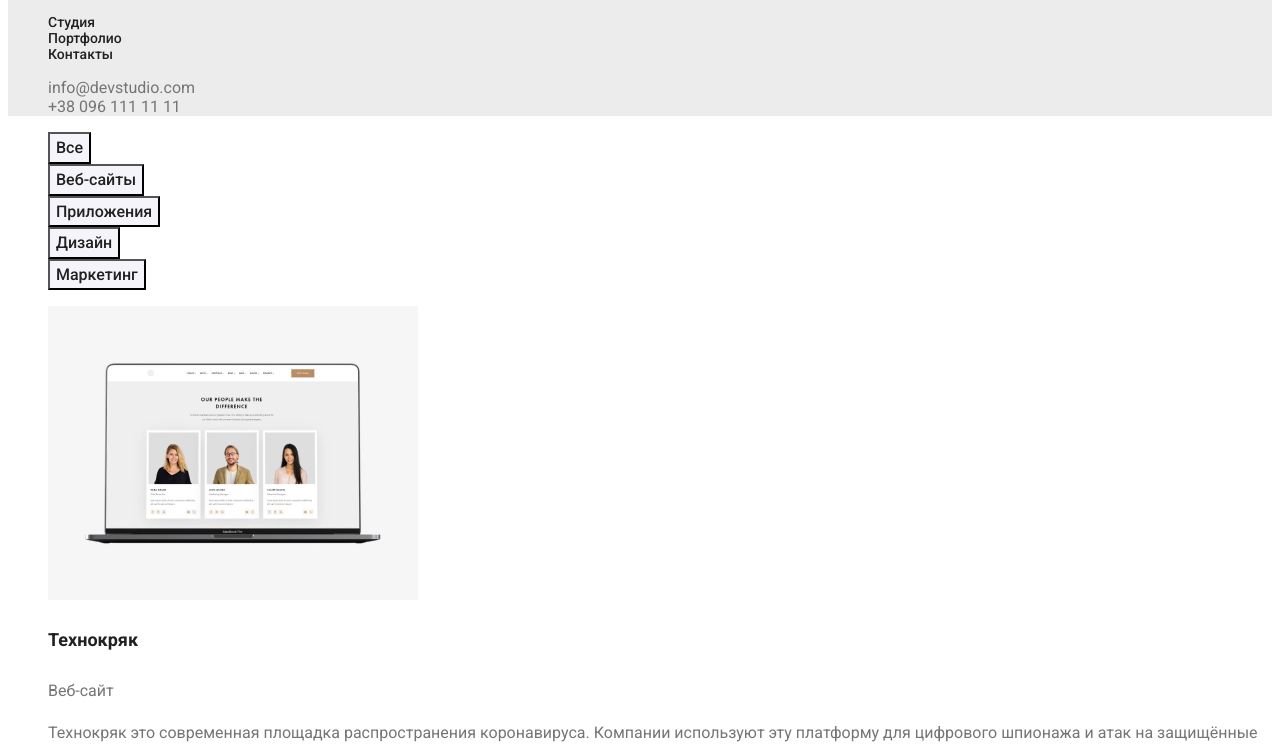
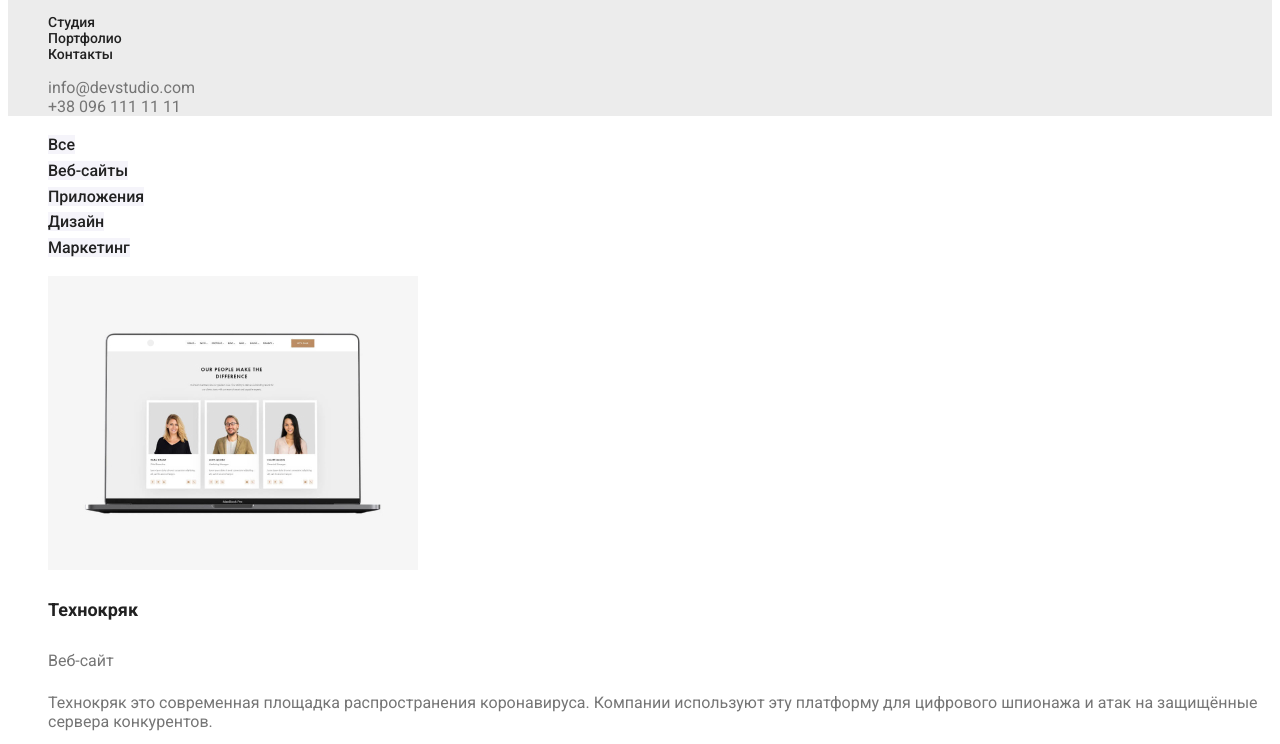
Before and after one commit to Miguelidze/goit-markup-hw-02, a plain HTML site: page portfolio.html in a window 1280 px wide. Shown: the part 41-785 px from the top of the page. Drawn offline with Linux system fonts and the light colour scheme.

Commit message:
Оформление Button en portfolio

```diff
--- a/css/style.css
+++ b/css/style.css
@@ -102,7 +102,7 @@ button {
 
 button:hover,
 button:focus {
-  color: var(--link-text-color);
+  color: var(--main-text-color);
 }
 
 /*block description*/
@@ -166,13 +166,19 @@ address {
   color: var(--link-text-color);
 }
 /* Странница Portfolio*/
-.page-serfing > button {
+.page-serfing {
+  font-family: inherit;
   font-weight: 500;
   font-size: 16px;
   line-height: 1.6;
   background-color: var(--button-color);
   color: var(--title-text-color);
   text-align: center;
+}
+.page-serfing:focus,
+.page-serfing:hover {
+  color: var(--white-color);
+  background-color: var(--link-text-color);
 }
 .title-project {
   font-weight: 700;
--- a/portfolio.html
+++ b/portfolio.html
@@ -30,12 +30,12 @@
     </header>
     <main>
         <div>
-            <ul class="list">
-                <li class="page-serfing"><button type="button">Все</button></li>
-                <li class="page-serfing"><button type="button">Веб-сайты</button></li>
-                <li class="page-serfing"><button type="button">Приложения</button></a></li>
-                <li class="page-serfing"><button type="button">Дизайн</button></a></li>
-                <li class="page-serfing"><button type="button">Маркетинг</button></a></li>
+            <ul class="list-button list">
+                <li><button2 class="page-serfing" type="button">Все</button2></li>
+                <li><button2 class="page-serfing"type="button">Веб-сайты</button2></li>
+                <li><button2 class="page-serfing"type="button">Приложения</button2></a></li>
+                <li><button2 class="page-serfing"type="button">Дизайн</button2></a></li>
+                <li><button2 class="page-serfing" type="button">Маркетинг</button2></a></li>
             </ul>
         </div>
 
```
